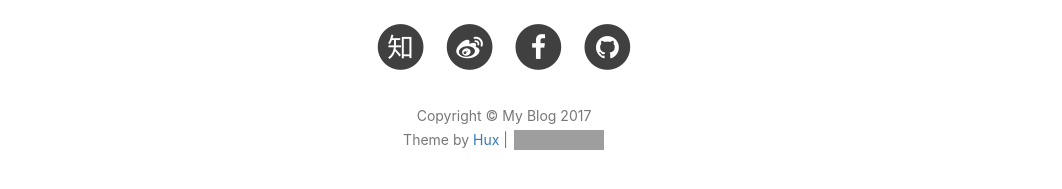
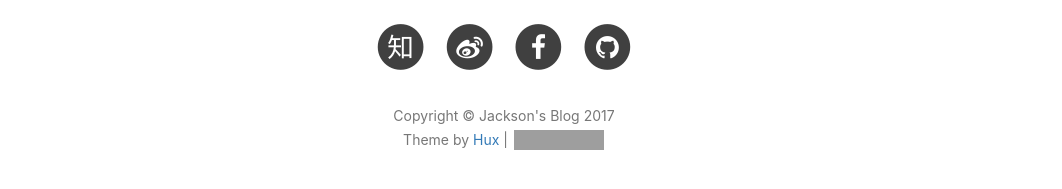
Before and after one commit to jacksoncode/blog, a Jekyll site: the page built from about.html, in a window 1280 px wide and 900 px high, scrolled down 745 px. Shown: the part 656-845 px from the top of the window, without its empty margins (136-1198 px from the left). Built offline with Jekyll 4.4.1, drawn with Linux system fonts in a browser that asks for light colours; nearby versions of some CDN libraries; comment, search, counter and statistics services are not loaded; some of the changed lines change nothing that is shown; some of the changed text lies outside the part shown; grey boxes are pictures that could not be loaded.

Commit message:
commit file throug Batch

```diff
--- a/_config.yml
+++ b/_config.yml
@@ -1,10 +1,10 @@
 # Site settings
-title: My Blog
-SEOTitle: 你的博客 | My Blog
+title: Jackson's Blog
+SEOTitle: Jackson's Blog
 header-img: img/home-bg.jpg
 email: Jackson_zhang07@yeah.net
-description: ""
-keyword: ""
+description: "闲来无事，随便写写；业务爱好，喜写代码；虽未从业，仍不放弃；不忘初心，方得始终。"
+keyword: "Jackson, Blog"
 url: "https://jacksoncode.github.io"              # your host, for absolute URL
 baseurl: "/blog"         # for example, '/blog' if your blog hosted on 'host/blog'
 
@@ -56,7 +56,7 @@ intensedebate_comments: false
 livere_comments: true
 
 # Duoshuo settings
-duoshuo_username: huxblog
+duoshuo_username: firfunner
 # Share component is depend on Comment so we can NOT use share only.
 duoshuo_share: false                     # set to false if you want to use Comment without Sharing
 
```
